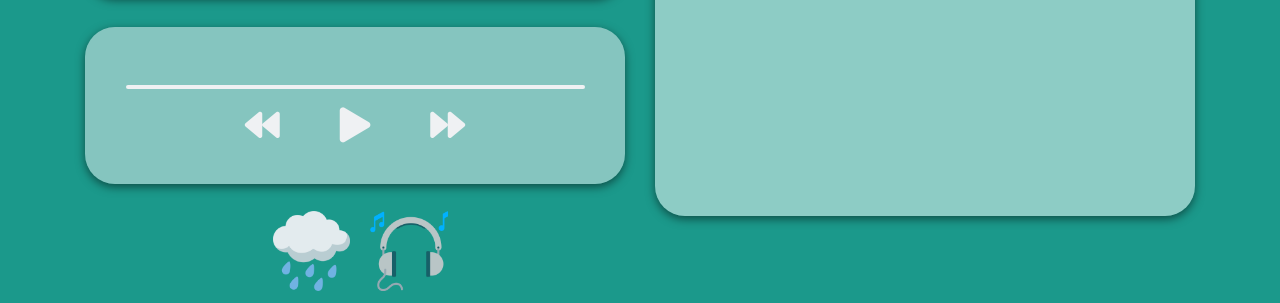
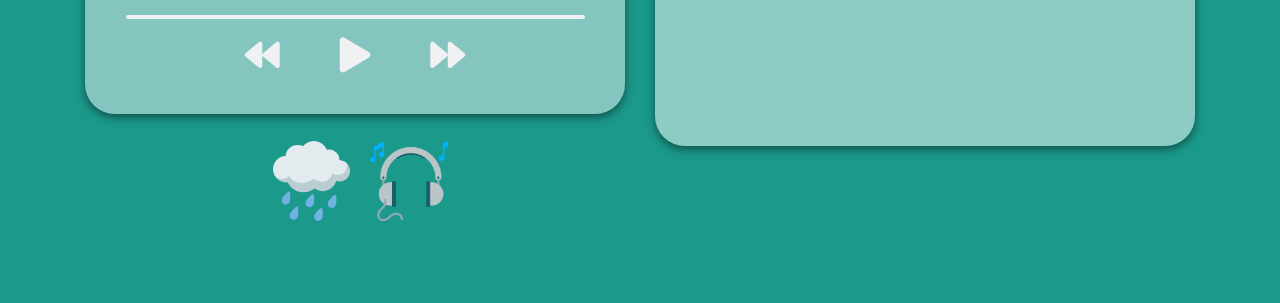
Before and after one commit to sammi-lin1/TreasureHacks, a website: page index.html in a window 1280 px wide. Shown: the part 497-800 px from the top of the page. Drawn offline with nearby package versions, Linux system fonts and the light colour scheme.

Commit message:
title white space changes

```diff
--- a/index.html
+++ b/index.html
@@ -27,7 +27,7 @@
       <div>
         <h1 id="ZenStudy"><b> ZenStudy</b></h1>
       </div>
-      <div class="row">
+      <div class="row" style="margin-top: -70px;">
         <div class="col-6 text-center" id="left-col">
 
           <!-- App Study Timer -->
```
